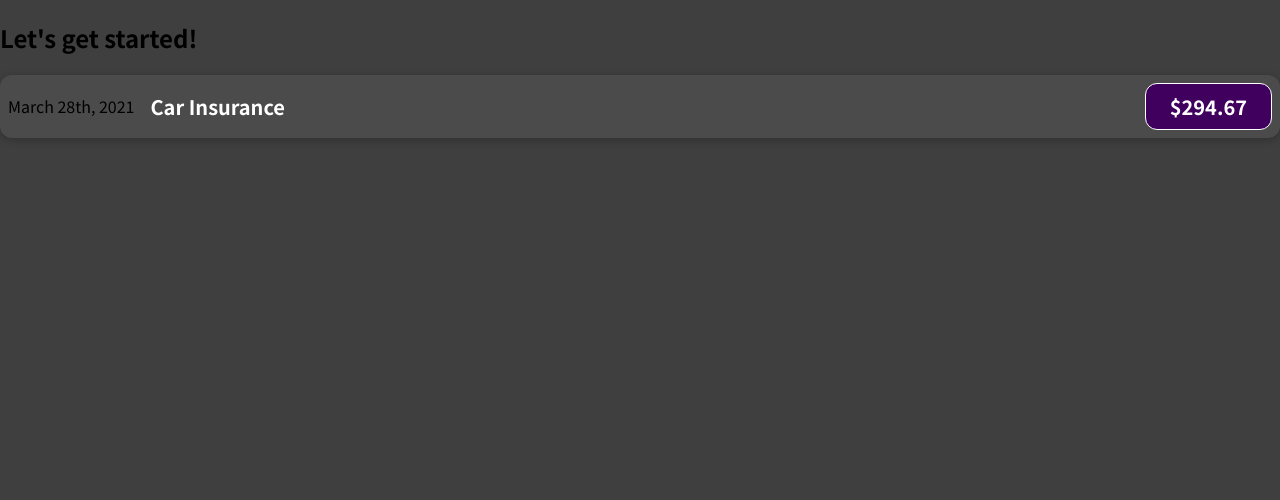
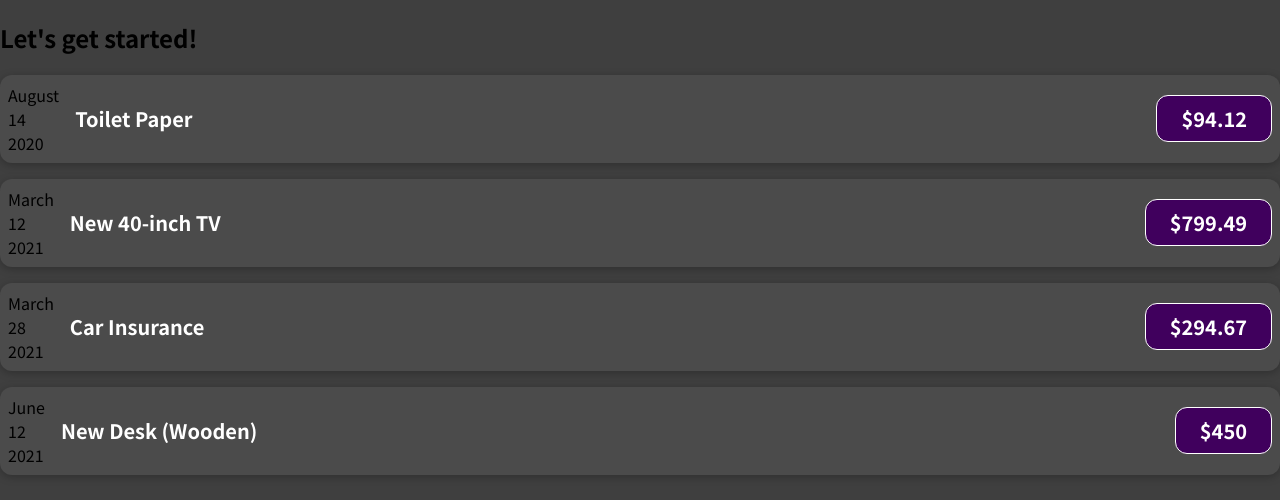
Before and after one commit to locaulker/expense-tracker, a React (Create React App) app: page / in a window 1280 px wide. Shown: the top 500 px of the page. Built offline with nearby package versions, Linux system fonts and the light colour scheme.

Commit message:
using  props

```diff
--- a/src/App.js
+++ b/src/App.js
@@ -1,10 +1,56 @@
 import ExpenseItem from "./components/ExpenseItem"
 
 function App() {
+  const expenses = [
+    {
+      id: "e1",
+      title: "Toilet Paper",
+      amount: 94.12,
+      date: new Date(2020, 7, 14),
+    },
+    {
+      id: "e2",
+      title: "New 40-inch TV",
+      amount: 799.49,
+      date: new Date(2021, 2, 12),
+    },
+    {
+      id: "e3",
+      title: "Car Insurance",
+      amount: 294.67,
+      date: new Date(2021, 2, 28),
+    },
+    {
+      id: "e4",
+      title: "New Desk (Wooden)",
+      amount: 450,
+      date: new Date(2021, 5, 12),
+    },
+  ]
+
   return (
     <div>
       <h2>Let's get started!</h2>
-      <ExpenseItem />
+      <ExpenseItem
+        title={expenses[0].title}
+        amount={expenses[0].amount}
+        date={expenses[0].date}
+      />
+      <ExpenseItem
+        title={expenses[1].title}
+        amount={expenses[1].amount}
+        date={expenses[1].date}
+      />
+      <ExpenseItem
+        title={expenses[2].title}
+        amount={expenses[2].amount}
+        date={expenses[2].date}
+      />
+      <ExpenseItem
+        title={expenses[3].title}
+        amount={expenses[3].amount}
+        date={expenses[3].date}
+      />
     </div>
   )
 }
--- a/src/components/ExpenseItem.js
+++ b/src/components/ExpenseItem.js
@@ -1,13 +1,21 @@
 import React from "react"
 import "./ExpenseItem.css"
 
-function ExpenseItem() {
+function ExpenseItem(props) {
+  const month = props.date.toLocaleString("en-US", { month: "long" })
+  const year = props.date.getFullYear()
+  const day = props.date.toLocaleString("en-US", { day: "2-digit" })
+
   return (
     <div className="expense-item">
-      <div>March 28th, 2021</div>
+      <div>
+        <div>{month}</div>
+        <div>{day}</div>
+        <div>{year}</div>
+      </div>
       <div className="expense-item__description">
-        <h2>Car Insurance</h2>
-        <div className="expense-item__price">$294.67</div>
+        <h2>{props.title}</h2>
+        <div className="expense-item__price">${props.amount}</div>
       </div>
     </div>
   )
```
Also changed, not shown: 1 other file (tests, documents, lock files or other folders).
